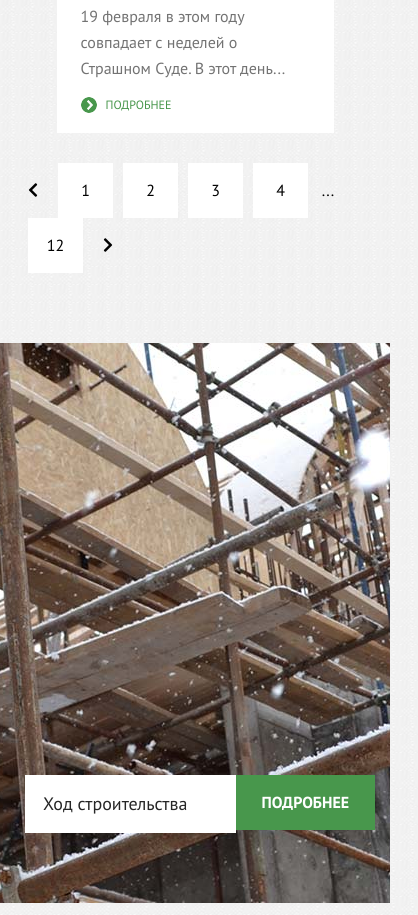
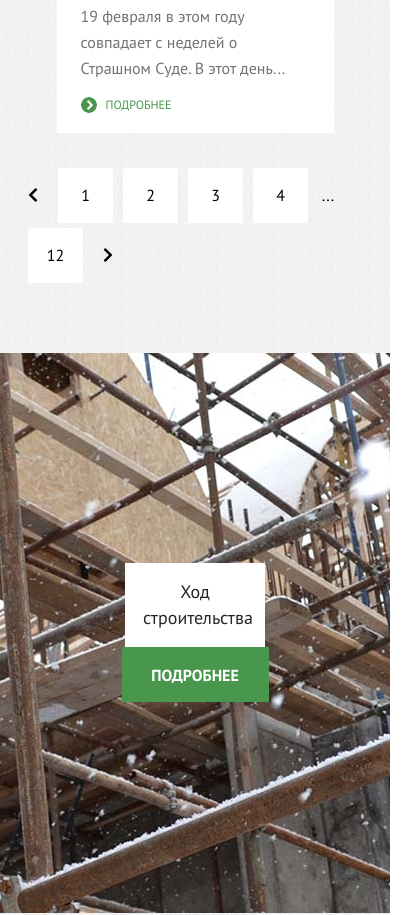
Before and after one commit to Pavel-Tymoshchuk/Church, a website: page index.html in a window 390 px wide. Shown: the part 5385-6300 px from the top of the page, 418 px wide, since content can reach past the window. Drawn offline with Linux system fonts and the light colour scheme; a web font is replaced by a local one.

Commit message:
new files

```diff
--- a/css/main.css
+++ b/css/main.css
@@ -502,15 +502,13 @@ body{
     display: flex;
     justify-content: center;
     align-items: center;
-}
-
-.information_banner {
     font-family: 'Cormorant Infant', 'Times New Roman', serif;
     font-style: italic;
     font-weight: bold;
     font-size: 24px;
     color: #262626;
 }
+
 
 
 /* ==== Footer ==== */
@@ -610,6 +608,15 @@ body{
     border-top: 1px solid #808080;
 }
 
+@media all and (max-width: 1200px) {
+
+     /* ==== Inforamtion ==== */
+
+     .information_banner {
+        width: 635px;
+    }
+}
+
 @media all and (max-width: 1024px) {
 
     /* ==== Content ==== */
@@ -660,11 +667,33 @@ body{
         justify-content: space-around;
     }
 
+    .pagination__item {
+        margin-top: 5px;
+    }
+
+    /* ==== Banner ==== */
+    .banner__inform_wrapper {
+        display: flex;
+        justify-content: center;
+    }
+
+    .banner__inform {
+        flex-direction: column;
+        align-items: center;
+        justify-content: center;
+        position: static;
+    }
+
+    .banner__inform_text {
+        width: 140px;
+        text-align: center;
+    }
+
     /* ==== Inforamtion ==== */
 
 
     .information_banner {
-        width: 400px;
+        width: 320px;
     }
 
     /* ==== Footer ==== */
@@ -686,7 +715,23 @@ body{
         align-items: center;
     }
 
+    .footer_menu .main_menu .main_menu__item {
+        margin-left: 0;
+    }
+
     .footer_social {
         align-items: center;
     }
 }
+
+@media all and (max-width: 320px) {
+
+
+
+    /* ==== Information ==== */
+
+
+    .information_banner {
+        width: 220px;
+    }
+}
```
